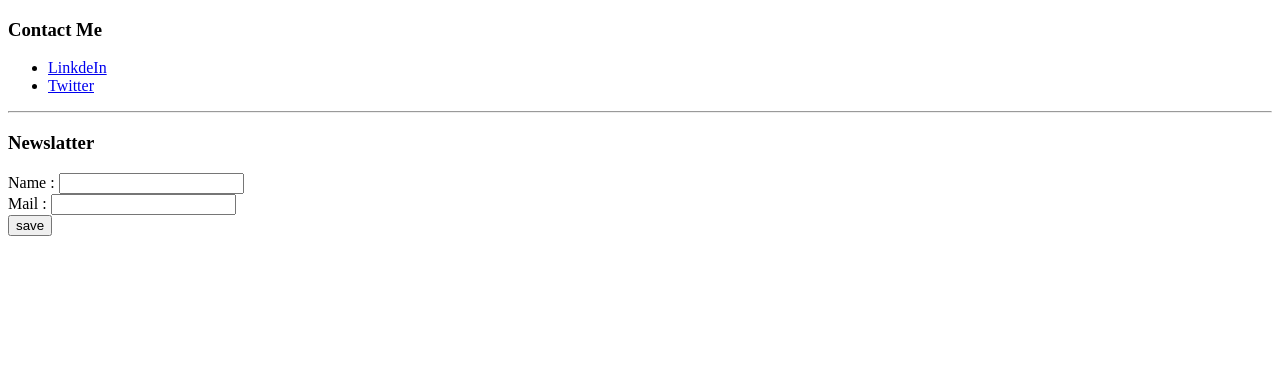
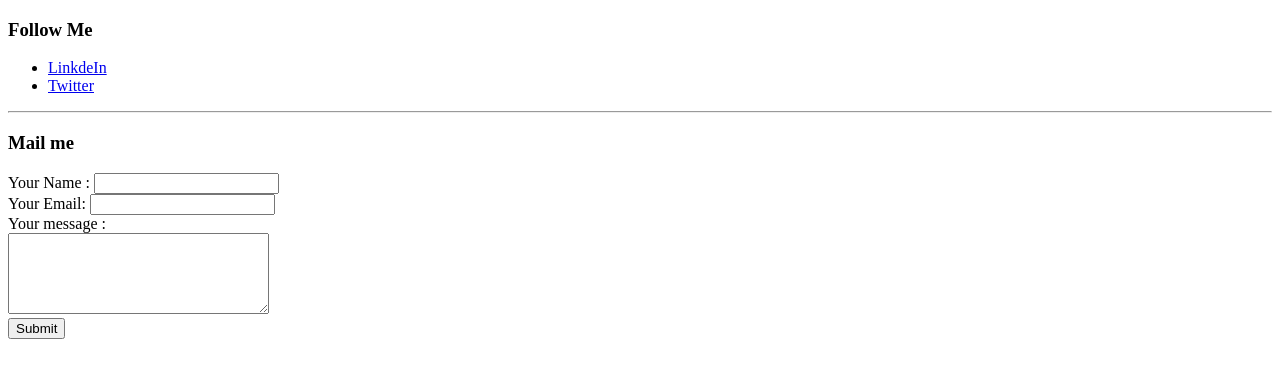
Before and after one commit to neo1511/CV, a plain HTML site: page contactme.html in a window 1280 px wide. Drawn offline with Linux system fonts and the light colour scheme.

Commit message:
Add files via upload

```diff
--- a/contactme.html
+++ b/contactme.html
@@ -1,26 +1,39 @@
 <!DOCTYPE html>
 <html lang="en" dir="ltr">
+
 <head>
   <meta charset="utf-8">
-    <title> Reach Out  </title>
+  <title> Reach Out </title>
 </head>
+
 <body>
-    <h3>Contact Me</h3>
+  <h3>Follow Me</h3>
   <ul>
     <li><a href="https://www.linkedin.com/in/neeraj-karnawat/">LinkdeIn</a>
     </li>
-      <li><a href="https://twitter.com/theotherneeraj">Twitter  </a></li>
+    <li><a href="https://twitter.com/theotherneeraj">Twitter </a></li>
   </ul>
   <hr>
-    <h3>Newslatter</h3>
-    <form class="" action="index.html" method="post">
-      <label for="text"> Name :</label>
-      <input type="text" name="" value="">
+  <h3>Mail me</h3>
+  <form action="mailto:neeraj73945@gmail.com" method="post" enctype="text/plain">
+
+    <label for="text">  Your Name :</label>
+    <input type="text" name="My Name is " value="">
     <br>
-     <label for="text"> Mail :</label>
-       <input type="text" name="" value="">
+    <label for="email">Your Email:</label>
+    <input type="email" name="My Email is " value="">
     <br>
-      <input type="submit" value="save">
+    <label for=""> Your message :</label>
+    <br>
+    <textarea name="Yourmessage" rows="5" cols="30"></textarea>
+    <br>
+
+<input type="submit" name="Sumbit" >
+
+
+
+
   </form>
 </body>
+
 </html>
```
Also changed, not shown: index.html (+2 -3 lines), otherneeraj.png (added). Lines whose indentation alone changed are shown as unchanged.
